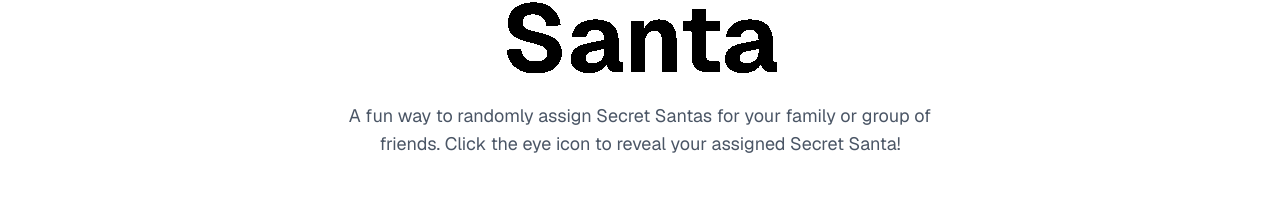
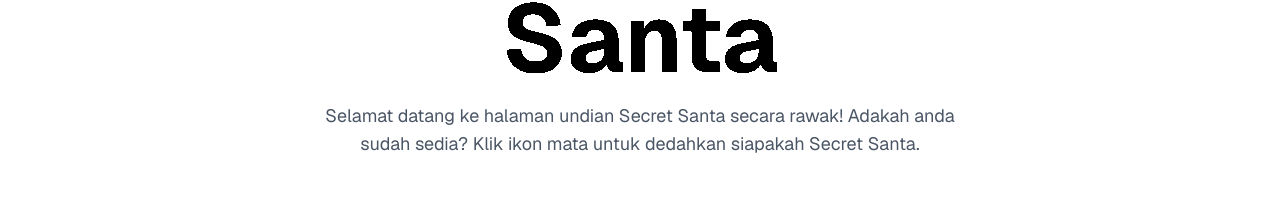
Before and after one commit to nuradiba/harikeluarga, a Next.js app: page /secretsanta in a window 1280 px wide. Shown: the part 279-483 px from the top of the page. Built offline with nearby package versions, Linux system fonts and the light colour scheme; no server answers; the database is empty.

Commit message:
secret santa

```diff
--- a/app/page.tsx
+++ b/app/page.tsx
@@ -99,11 +99,15 @@ export default function Home() {
           </div>
         </div>
 
-        <div className="text-sm flex items-center gap-1 mb-18">
+        <div className="text-sm flex items-center gap-1">
           <svg className="h-6 w-6 fill-current" viewBox="0 0 24 24" >
             <path d="M12.88 2.53c-.35-.66-1.42-.66-1.77 0l-8.99 17c-.16.31-.15.68.03.98s.51.48.86.48h18c.35 0 .68-.18.86-.48s.19-.67.03-.98zM12 5.13l3.07 5.81-1.07.81-1.4-1.05a.99.99 0 0 0-1.2 0L10 11.75l-1.07-.81zM4.66 18.99l3.32-6.27 1.42 1.07c.36.27.84.27 1.2 0l1.4-1.05 1.4 1.05c.18.13.39.2.6.2s.42-.07.6-.2l1.42-1.07 3.32 6.27z"></path>
           </svg>
           <span>Jerai Triangle House, Yan, Kedah</span>
+        </div>
+
+        <div className="text-sm flex items-center gap-1 mb-18">
+          <span>3 - 4 Oktober 2026</span>
         </div>
 
         <div className="flex gap-5">
--- a/app/secretsanta/page.tsx
+++ b/app/secretsanta/page.tsx
@@ -103,14 +103,12 @@ export default function SecretSantaPage() {
 
   return (
     <div className="flex min-h-screen items-center justify-center font-sans">
-      <main className="flex min-h-screen w-full max-w-3xl flex-col items-center justify-center px-16 py-32">
+      <main className="flex min-h-screen w-full max-w-3xl flex-col items-center justify-center px-14 py-32">
         <div className="mb-12 text-center">
           <h1 className="text-5xl font-bold">
             <MorphingText texts={["Secret", "Santa"]} />
           </h1>
-          <p className="mt-4 text-lg ss-text">
-            A fun way to randomly assign Secret Santas for your family or group of friends. Click the eye icon to reveal your assigned Secret Santa!
-          </p>
+          <p className="mt-4 text-lg ss-text"> Selamat datang ke halaman undian Secret Santa secara rawak! Adakah anda sudah sedia? Klik ikon mata untuk dedahkan siapakah Secret Santa.</p>
         </div>
         <div className="ss-table-card overflow-x-auto rounded-box border">
           <table className="ss-table table">
```
